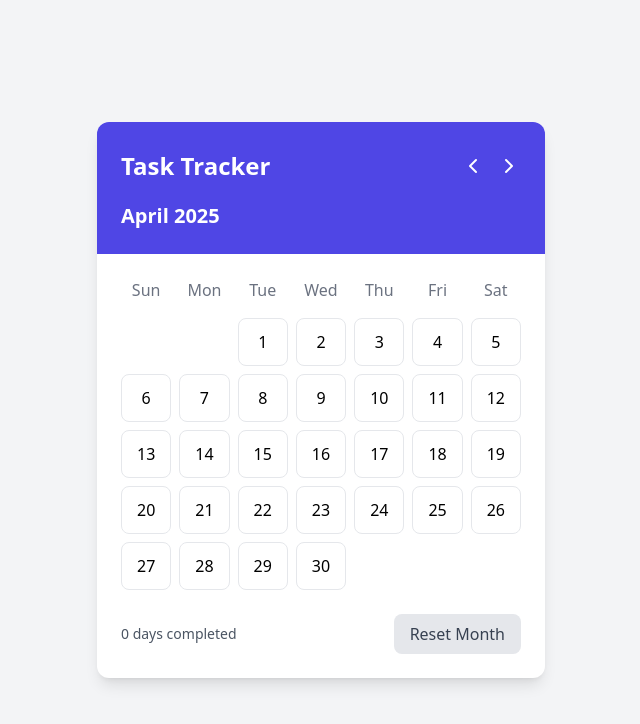
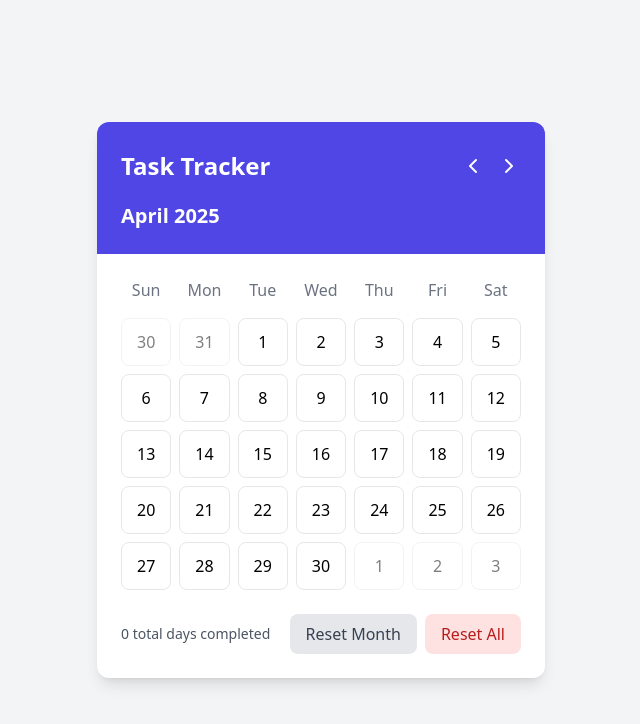
Before and after one commit to ankitkrks1/trackincalendar, a plain HTML site: page index.html in a window 1280 px wide. Both pictures are taken after a click on the button 793 px from the left and 166 px from the top of the page. Shown: the whole page, without its empty margins (319-959 px from the left). Drawn offline with nearby package versions, Linux system fonts and the light colour scheme.

```diff
--- a/index.html
+++ b/index.html
@@ -28,6 +28,9 @@
         .calendar-day:hover {
             transform: scale(1.05);
             box-shadow: 0 4px 6px -1px rgba(0, 0, 0, 0.1);
+        }
+        .other-month-day {
+            opacity: 0.5;
         }
     </style>
 </head>
@@ -65,11 +68,16 @@
 
             <div class="mt-6 flex justify-between items-center">
                 <div class="text-sm text-gray-600">
-                    <span id="completed-count">0</span> days completed
+                    <span id="completed-count">0</span> total days completed
                 </div>
-                <button id="reset-btn" class="px-4 py-2 bg-gray-200 text-gray-700 rounded-lg hover:bg-gray-300 transition">
+                <div class="flex space-x-2">
+                    <button id="reset-month-btn" class="px-4 py-2 bg-gray-200 text-gray-700 rounded-lg hover:bg-gray-300 transition">
                         Reset Month
                     </button>
+                    <button id="reset-all-btn" class="px-4 py-2 bg-red-100 text-red-700 rounded-lg hover:bg-red-200 transition">
+                        Reset All
+                    </button>
+                </div>
             </div>
         </div>
     </div>
@@ -84,7 +92,8 @@
             const calendarDaysElement = document.getElementById('calendar-days');
             const prevMonthButton = document.getElementById('prev-month');
             const nextMonthButton = document.getElementById('next-month');
-            const resetButton = document.getElementById('reset-btn');
+            const resetMonthButton = document.getElementById('reset-month-btn');
+            const resetAllButton = document.getElementById('reset-all-btn');
             const completedCountElement = document.getElementById('completed-count');
 
             // Load crossed out days from localStorage
@@ -103,18 +112,19 @@
                 const firstDay = new Date(currentYear, currentMonth, 1).getDay();
                 const daysInMonth = new Date(currentYear, currentMonth + 1, 0).getDate();
 
-                // Add empty cells for days before the first day of the month
-                for (let i = 0; i < firstDay; i++) {
-                    const emptyDay = document.createElement('div');
-                    emptyDay.className = 'h-12';
-                    calendarDaysElement.appendChild(emptyDay);
+                // Get days from previous month to display
+                const daysInPrevMonth = new Date(currentYear, currentMonth, 0).getDate();
+
+                // Add days from previous month (grayed out)
+                for (let i = firstDay - 1; i >= 0; i--) {
+                    const day = daysInPrevMonth - i;
+                    const dayElement = createDayElement(day, true);
+                    calendarDaysElement.appendChild(dayElement);
                 }
 
-                // Add cells for each day of the month
-                let completedDays = 0;
+                // Add cells for each day of the current month
                 for (let day = 1; day <= daysInMonth; day++) {
-                    const dayElement = document.createElement('div');
-                    dayElement.className = 'calendar-day h-12 flex items-center justify-center rounded-lg cursor-pointer border border-gray-200';
+                    const dayElement = createDayElement(day, false);
 
                     // Highlight today
                     const today = new Date();
@@ -122,13 +132,61 @@
                         dayElement.classList.add('bg-blue-100', 'border-blue-300');
                     }
 
+                    calendarDaysElement.appendChild(dayElement);
+                }
+
+                // Calculate how many days from next month to display
+                const totalCells = Math.ceil((firstDay + daysInMonth) / 7) * 7;
+                const nextMonthDays = totalCells - (firstDay + daysInMonth);
+
+                // Add days from next month (grayed out)
+                for (let day = 1; day <= nextMonthDays; day++) {
+                    const dayElement = createDayElement(day, true);
+                    calendarDaysElement.appendChild(dayElement);
+                }
+
+                updateCompletedCount();
+            }
+
+            function createDayElement(day, isOtherMonth) {
+                const dayElement = document.createElement('div');
+                dayElement.className = 'calendar-day h-12 flex items-center justify-center rounded-lg cursor-pointer border border-gray-200';
+
+                if (isOtherMonth) {
+                    dayElement.classList.add('other-month-day');
+                }
+
                 dayElement.textContent = day;
 
+                // Determine the actual date for this cell
+                let displayYear = currentYear;
+                let displayMonth = currentMonth;
+                let actualDay = day;
+
+                if (isOtherMonth) {
+                    // If it's a day from previous month
+                    if (day > 20) { // Assuming we wouldn't show more than 20 days from previous month
+                        displayMonth--;
+                        if (displayMonth < 0) {
+                            displayMonth = 11;
+                            displayYear--;
+                        }
+                    }
+                    // If it's a day from next month
+                    else {
+                        displayMonth++;
+                        if (displayMonth > 11) {
+                            displayMonth = 0;
+                            displayYear++;
+                        }
+                    }
+                }
+
+                const dateKey = `${displayYear}-${displayMonth}-${actualDay}`;
+
                 // Check if this day is crossed out
-                    const dateKey = `${currentYear}-${currentMonth}-${day}`;
                 if (crossedDays[dateKey]) {
                     dayElement.classList.add('crossed-out');
-                        completedDays++;
                 }
 
                 // Add click event to cross out day
@@ -136,27 +194,19 @@
                     if (dayElement.classList.contains('crossed-out')) {
                         dayElement.classList.remove('crossed-out');
                         delete crossedDays[dateKey];
-                            completedDays--;
                     } else {
                         dayElement.classList.add('crossed-out');
                         crossedDays[dateKey] = true;
-                            completedDays++;
                     }
                     updateCompletedCount();
                     saveCrossedDays();
                 });
 
-                    calendarDaysElement.appendChild(dayElement);
-                }
-
-                updateCompletedCount();
+                return dayElement;
             }
 
             function updateCompletedCount() {
-                completedCountElement.textContent = Object.keys(crossedDays).filter(key => {
-                    const [year, month, day] = key.split('-');
-                    return parseInt(month) === currentMonth && parseInt(year) === currentYear;
-                }).length;
+                completedCountElement.textContent = Object.keys(crossedDays).length;
             }
 
             function saveCrossedDays() {
@@ -182,8 +232,8 @@
                 updateCalendar();
             });
 
-            // Reset button
-            resetButton.addEventListener('click', function() {
+            // Reset buttons
+            resetMonthButton.addEventListener('click', function() {
                 // Remove all crossed days for current month
                 Object.keys(crossedDays).forEach(key => {
                     const [year, month] = key.split('-');
@@ -195,6 +245,14 @@
                 updateCalendar();
             });
 
+            resetAllButton.addEventListener('click', function() {
+                if (confirm("Are you sure you want to reset ALL completed days?")) {
+                    crossedDays = {};
+                    saveCrossedDays();
+                    updateCalendar();
+                }
+            });
+
             // Initialize calendar
             updateCalendar();
         });
```
Lines whose indentation alone changed are shown as unchanged.
